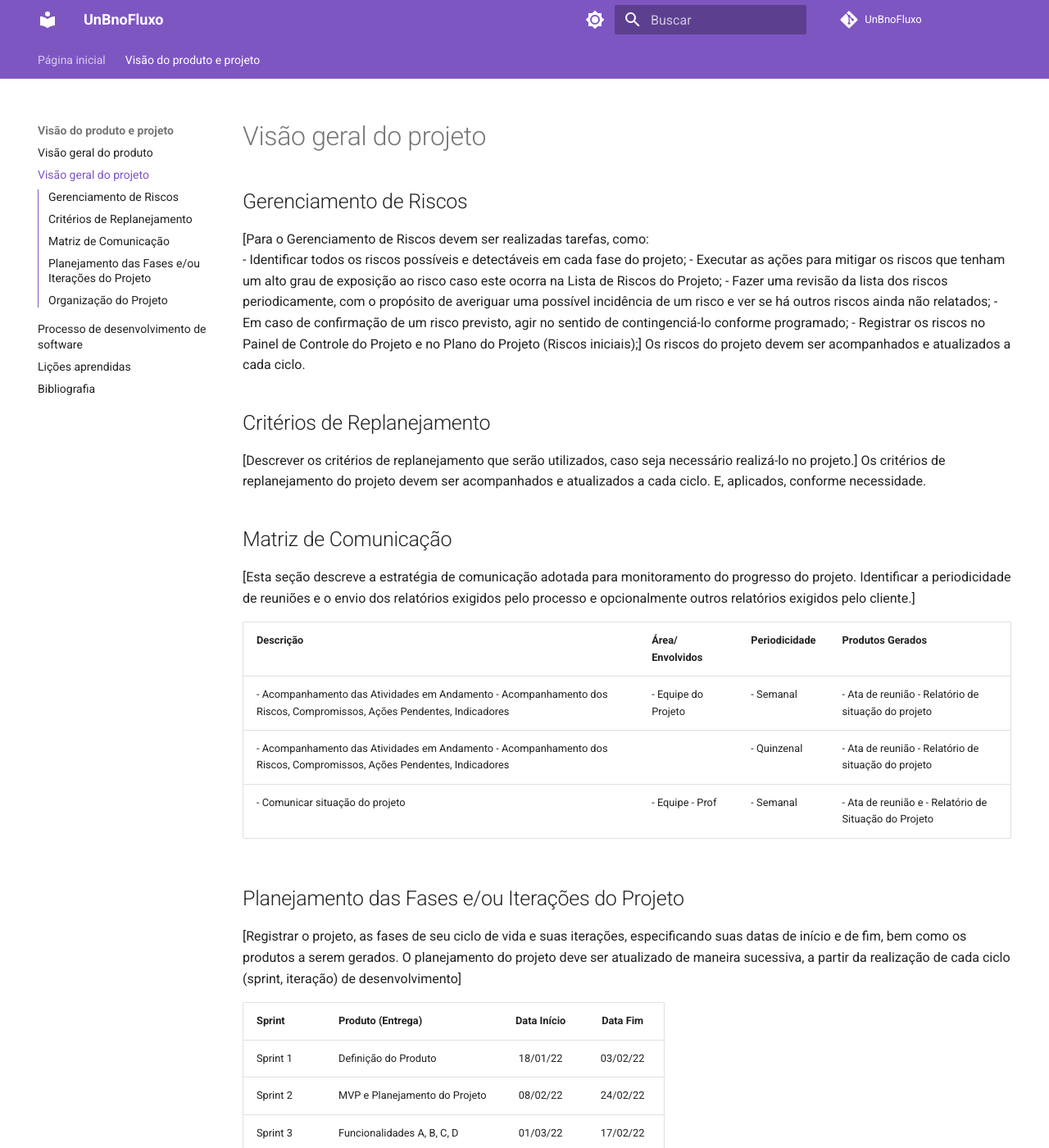
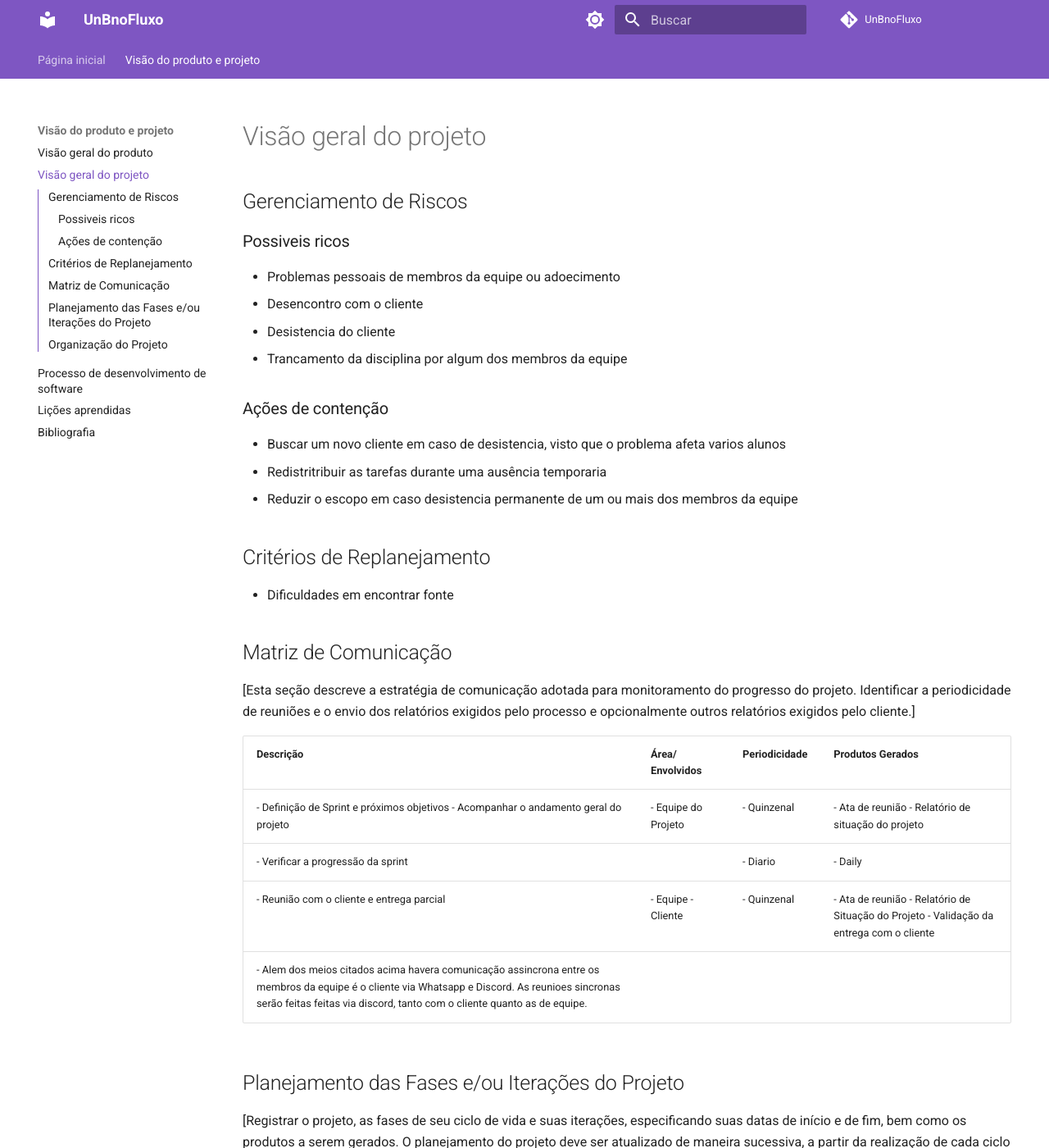
Before and after one commit to mdsreq-fga-unb/2023.1-UnBnoFluxo, an MkDocs documentation site: the page built from docs/VisaoProdutoEProjeto/VisaoGeralDoProjeto.md, in a window 1280 px wide and 1400 px high. Shown: the whole window at 82% size. Built offline with MkDocs 1.6.1 and Material for MkDocs 9.7.7, drawn with Linux system fonts in a browser that asks for light colours; comment, search, counter and statistics services are not loaded; some of the changed text lies outside the part shown.

Commit message:
md com o markdown de visao do projeto

```diff
--- a/docs/VisaoProdutoEProjeto/VisaoGeralDoProjeto.md
+++ b/docs/VisaoProdutoEProjeto/VisaoGeralDoProjeto.md
@@ -1,15 +1,16 @@
 ## Gerenciamento de Riscos
-[Para o Gerenciamento de Riscos devem ser realizadas tarefas, como:
--	Identificar todos os riscos possíveis e detectáveis em cada fase do projeto;
--	Executar as ações para mitigar os riscos que tenham um alto grau de exposição ao risco caso este ocorra na Lista de Riscos do Projeto;
--	Fazer uma revisão da lista dos riscos periodicamente, com o propósito de averiguar uma possível incidência de um risco e ver se há outros riscos ainda não relatados;
--	Em caso de confirmação de um risco previsto, agir no sentido de contingenciá-lo conforme programado;
--	Registrar os riscos no Painel de Controle do Projeto e no Plano do Projeto (Riscos iniciais);]
-Os riscos do projeto devem ser acompanhados e atualizados a cada ciclo.
+### Possiveis ricos
+-   Problemas pessoais de membros da equipe ou adoecimento
+-   Desencontro com o cliente
+-   Desistencia do cliente
+-   Trancamento da disciplina por algum dos membros da equipe
+### Ações de contenção
+-   Buscar um novo cliente em caso de desistencia, visto que o problema afeta varios alunos
+-   Redistritribuir as tarefas durante uma ausência temporaria
+-   Reduzir o escopo em caso desistencia permanente de um ou mais dos membros da equipe
 
 ## Critérios de Replanejamento
-[Descrever os critérios de replanejamento que serão utilizados, caso seja necessário realizá-lo no projeto.]
-Os critérios de replanejamento do projeto devem ser acompanhados e atualizados a cada ciclo. E, aplicados, conforme necessidade.
+-   Dificuldades em encontrar fonte
 
 
 ## Matriz de Comunicação
@@ -17,9 +18,10 @@ Os critérios de replanejamento do projeto devem ser acompanhados e atualizados
 
 | Descrição                                                                                                               | Área/ Envolvidos    | Periodicidade | Produtos Gerados                                       |
 | ----------------------------------------------------------------------------------------------------------------------- | ------------------- | ------------- | ------------------------------------------------------ |
-| - Acompanhamento das Atividades em Andamento    - Acompanhamento dos Riscos, Compromissos, Ações Pendentes, Indicadores | - Equipe do Projeto | - Semanal     | - Ata de reunião - Relatório de situação do projeto    |
-| - Acompanhamento das Atividades em Andamento    - Acompanhamento dos Riscos, Compromissos, Ações Pendentes, Indicadores |                     | - Quinzenal   | - Ata de reunião - Relatório de situação do projeto    |
-| - Comunicar situação do projeto                                                                                         | - Equipe - Prof     | - Semanal     | - Ata de reunião e  - Relatório de Situação do Projeto |
+| - Definição de Sprint e próximos objetivos - Acompanhar o andamento geral do projeto  | - Equipe do Projeto | - Quinzenal     | - Ata de reunião - Relatório de situação do projeto    |
+| - Verificar a progressão da sprint |                     | - Diario   | - Daily    |
+| - Reunião com o cliente e entrega parcial | - Equipe - Cliente     | - Quinzenal     | - Ata de reunião  - Relatório de Situação do Projeto - Validação da entrega com o cliente|
+- Alem dos meios citados acima havera comunicação assincrona entre os membros da equipe é o cliente via Whatsapp e Discord. As reunioes sincronas serão feitas feitas via discord, tanto com o cliente quanto as de equipe.
 
 ## Planejamento das Fases e/ou Iterações do Projeto
 [Registrar o projeto, as fases de seu ciclo de vida e suas iterações, especificando suas datas de início e de fim, bem como os produtos a serem gerados.
@@ -34,11 +36,10 @@ O planejamento do projeto deve ser atualizado de maneira sucessiva, a partir da
 | ....     | .....                         |     ...     |   ....   |
 
 ## Organização do Projeto
-[apresentada a divisão de atribuições e responsabilidades entre os membros do projeto, sem qualquer relação de hierarquia ou grau de importância. Todos os integrantes são igualmente importantes e responsáveis pelo sucesso do projeto.]
 
 | Papel                 | Atribuições                                                                                                 | Responsável | Participantes              |
 | --------------------- | ----------------------------------------------------------------------------------------------------------- | :---------: | -------------------------- |
-| Desenvolvedor         | Codificar o produto, codificar testes unitários, realizar refatoração                                       |    Maria    | José, João, Laura, Sandra  |
-| Dono do Produto       | Atualizar o escopo do produto, organizar o escopo das sprints, validar as entregas                          |   Sandra    | Maria, José, João, Laura   |
-| Analista de Qualidade | Garantir a qualidade do produto, garantir o cumprimento do conceito de pronto, realizar inspeções de código |    José     | Maria, Sandra, Laura, João |
-| ....                  | .....                                                                                                       |     ...     | ....                       |
+| Dev Scrum master         | Zelar pelo funcionamento e valores do scrum dentro da equipe                                        |    João Vitor    | Todos  |
+| Dev CI-Test       | Buscar soluções de testes e integração continua                         |   Vinicius    | Todos   |
+| Dev Front-end |Auxiliar e liderar a equipe na implementação e soluçoes do front  |    Ricardo     | Todos |
+| Cliente                   | Auxuliar e orientar a equipe sobre suas necessidades e validar as entregas parciais ao final de cada sprint                                                                                                       |     ...     | Pedro Victor                        |
```
